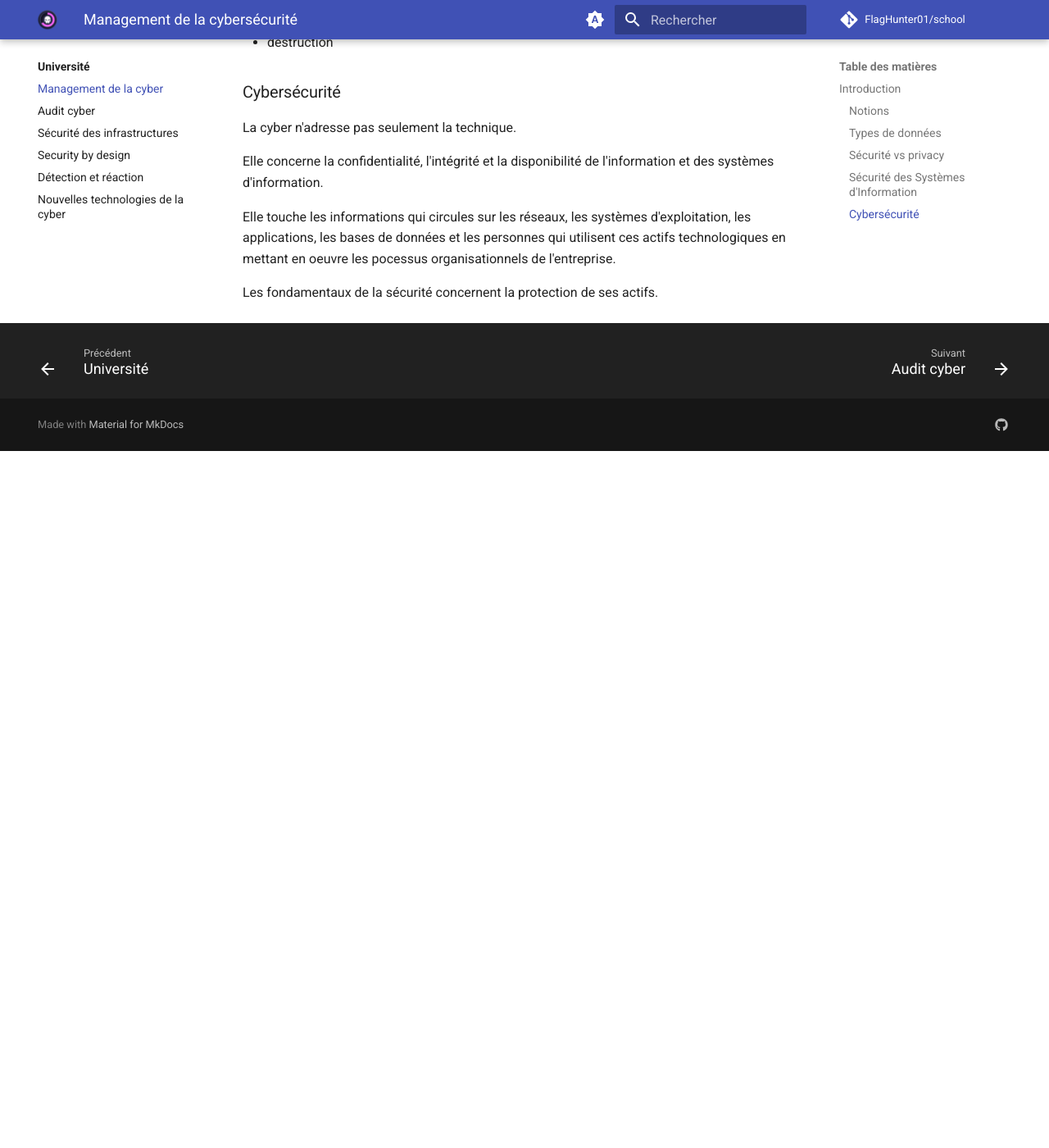
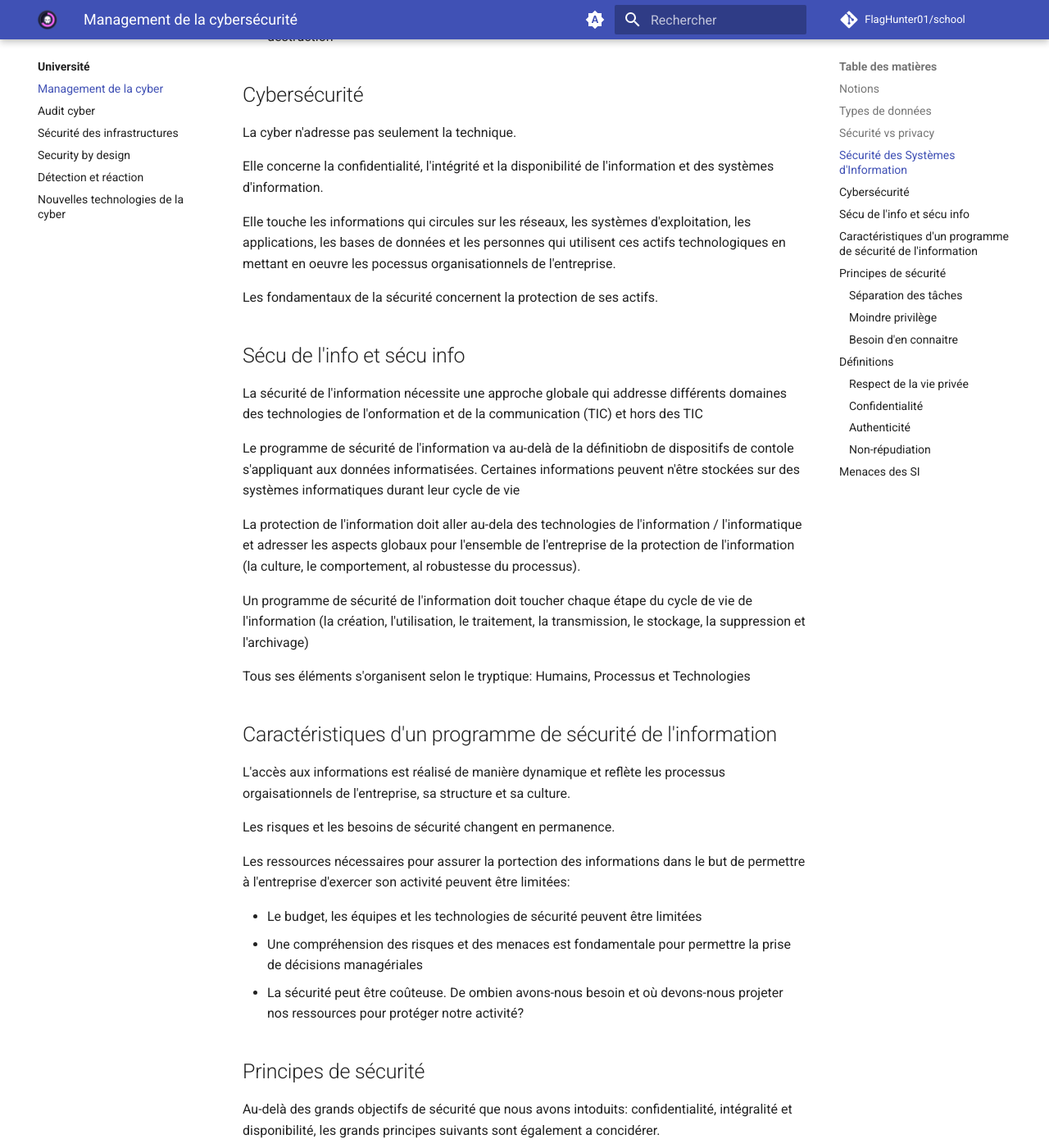
Before and after one commit to FlagHunter01/school, an MkDocs documentation site: the page built from docs/uni/management/index.md, in a window 1280 px wide and 1400 px high, scrolled down 2124 px. Shown: the whole window at 82% size. Built offline with MkDocs 1.6.1 and Material for MkDocs 9.7.7, drawn with Linux system fonts in a browser that asks for light colours; comment, search, counter and statistics services are not loaded; before the commit the page ends 2674 px from its top, so only the background shows below that; some of the changed text lies outside the part shown.

Commit message:
Suite récad et changelent d'arbo

```diff
--- a/docs/uni/management/index.md
+++ b/docs/uni/management/index.md
@@ -6,9 +6,7 @@ description: Cours de management de la cybersécurité
 !!! info "Prof"
     Pascal Antonini
 
-## Introduction
-
-### Notions
+## Notions
 
 !!! abstract "Cybersécurité"
     Englobe l'ensemble des autres définitions.
@@ -39,21 +37,21 @@ description: Cours de management de la cybersécurité
 !!! abstract "Disponibilité"
     L'information estt disponible quand nécessaire.
 
-### Types de données
+## Types de données
 
 - Finance
 - RH
 - Opérations
 - Propriété intellectuelle
 
-### Sécurité vs privacy
+## Sécurité vs privacy
 
 === "Sécurité"
     Confidentialité, Intégrité, Disponibilité de toutes les données sensibles et critiques.
 === "Privacy"
     Respect de la vie privée, données à caractère personnel (RGPD).
 
-### Sécurité des Systèmes d'Information
+## Sécurité des Systèmes d'Information
 
 La **SSI** ou cybersécurité consiste a protéger l'information et les systèmes d'information contre les actions non-autorisées suivantes:
 
@@ -65,7 +63,7 @@ La **SSI** ou cybersécurité consiste a protéger l'information et les système
 - enregistrement
 - destruction
 
-### Cybersécurité
+## Cybersécurité
 
 La cyber n'adresse pas seulement la technique.
 
@@ -74,3 +72,69 @@ Elle concerne la confidentialité, l'intégrité et la disponibilité de l'infor
 Elle touche les informations qui circules sur les réseaux, les systèmes d'exploitation, les applications, les bases de données et les personnes qui utilisent ces actifs technologiques en mettant en oeuvre les pocessus organisationnels de l'entreprise.
 
 Les fondamentaux de la sécurité concernent la protection de ses actifs.
+
+## Sécu de l'info et sécu info
+
+La sécurité de l'information nécessite une approche globale qui addresse différents domaines des technologies de l'onformation et de la communication (TIC) et hors des TIC
+
+Le programme de sécurité de l'information va au-delà de la définitiobn de dispositifs de contole s'appliquant aux données informatisées. Certaines informations peuvent n'être stockées sur des systèmes informatiques durant leur cycle de vie
+
+La protection de l'information doit aller au-dela des technologies de l'information / l'informatique et adresser les aspects globaux pour l'ensemble de l'entreprise de la protection de l'information (la culture, le comportement, al robustesse du processus).
+
+Un programme de sécurité de l'information doit toucher chaque étape du cycle de vie de l'information (la création, l'utilisation, le traitement, la transmission, le stockage, la suppression et l'archivage)
+
+Tous ses éléments s'organisent selon le tryptique: Humains, Processus et Technologies
+
+## Caractéristiques d'un programme de sécurité  de l'information
+
+L'accès aux informations est réalisé de manière dynamique et reflète les processus orgaisationnels de l'entreprise, sa structure et sa culture.
+
+Les risques et les besoins de sécurité changent en permanence.
+
+Les ressources nécessaires pour assurer la portection des informations dans le but de permettre à l'entreprise d'exercer son activité peuvent être limitées:
+
+- Le budget, les équipes et les technologies de sécurité peuvent être limitées
+- Une compréhension des risques et des menaces est fondamentale pour permettre la prise de décisions managériales
+- La sécurité peut être coûteuse. De ombien avons-nous besoin et où devons-nous projeter nos ressources pour protéger notre activité?
+
+## Principes de sécurité
+
+Au-delà des grands objectifs de sécurité que nous avons intoduits: confidentialité, intégralité et disponibilité, les grands principes suivants sont également a concidérer.
+
+### Séparation des tâches
+
+Séparer les responsabilités en terme de traitement ou d'information afin qu'aucun individu agissant seul ne puisse compromettre la sécurité.
+
+### Moindre privilège
+
+Chaque personne n'a accès qu'aux traitements ou données qui lui sont strictement nécessaires dans l'exercice de sa fonction. L'application de ce principe permet de limiter les dommages qui pourraient résulter d'un accident, d'une erreur ou d'une utilidation non autorisée d'un système d'information.
+
+### Besoin d'en connaitre
+
+Le besoin légitime d'une personne ou d'une organisation de connaitre, accéder ou posséder une information spécifique qui est critique pour permettre la réalisation d'une mission qui lui est confiée.
+
+## Définitions
+
+### Respect de la vie privée
+
+Le respect de la vie privée / protection des données a caractere personnel est d"fini comme les droits et obligations des individus et des organisations qui s'appliquent a la collecte, l'utilisation, la rétention et la divulgation de données a caractere personnel (AICPA Generally Accepted Privacy Principles)
+
+### Confidentialité
+
+!!! failure "RIP il a changé de slide"
+
+<hr>
+
+### Authenticité
+
+Les données, transactions, communications et documents sont authentiques
+
+### Non-répudiation
+
+Assurer qu'une partie d'une transaction ne peut nier avoir recu une transaction et que la contrepartie ne peut nier l'avoir émise.
+
+## Menaces des SI
+
+- Erreurs et omissions
+- Fraudes et vols
+- Attaquants malveillants, cométiteurs, activistes, hackers
```
